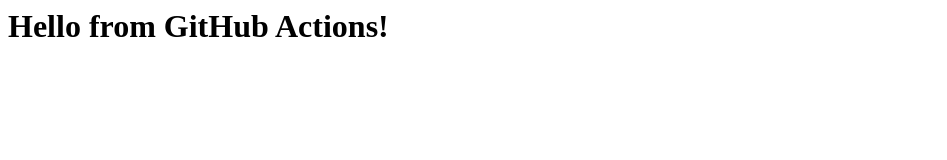
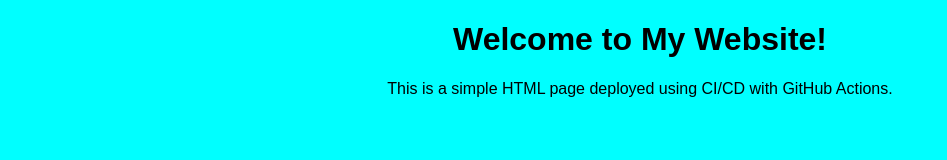
Before and after one commit to 06abi/sample-web-app, a plain HTML site: page index.html in a window 1280 px wide. Shown: the whole page, without its empty margins (0-947 px from the left). Drawn offline with Linux system fonts and the light colour scheme.

Commit message:
Initial commit: Sample web app

```diff
--- a/index.html
+++ b/index.html
@@ -1,5 +1,11 @@
-<!-- index.html -->
+<!DOCTYPE html>
 <html>
-  <head><title>CI/CD Test</title></head>
-  <body><h1>Hello from GitHub Actions!</h1></body>
+<head>
+  <title>My Sample Web App</title>
+   <link rel="stylesheet" href="style.css">
+</head>
+<body>
+  <h1>Welcome to My Website!</h1>
+  <p>This is a simple HTML page deployed using CI/CD with GitHub Actions.</p>
+</body>
 </html>
--- /dev/null
+++ b/style.css
@@ -0,0 +1,5 @@
+body {
+  font-family: Arial, sans-serif;
+  text-align: center;
+  background-color: aqua;
+}
```
